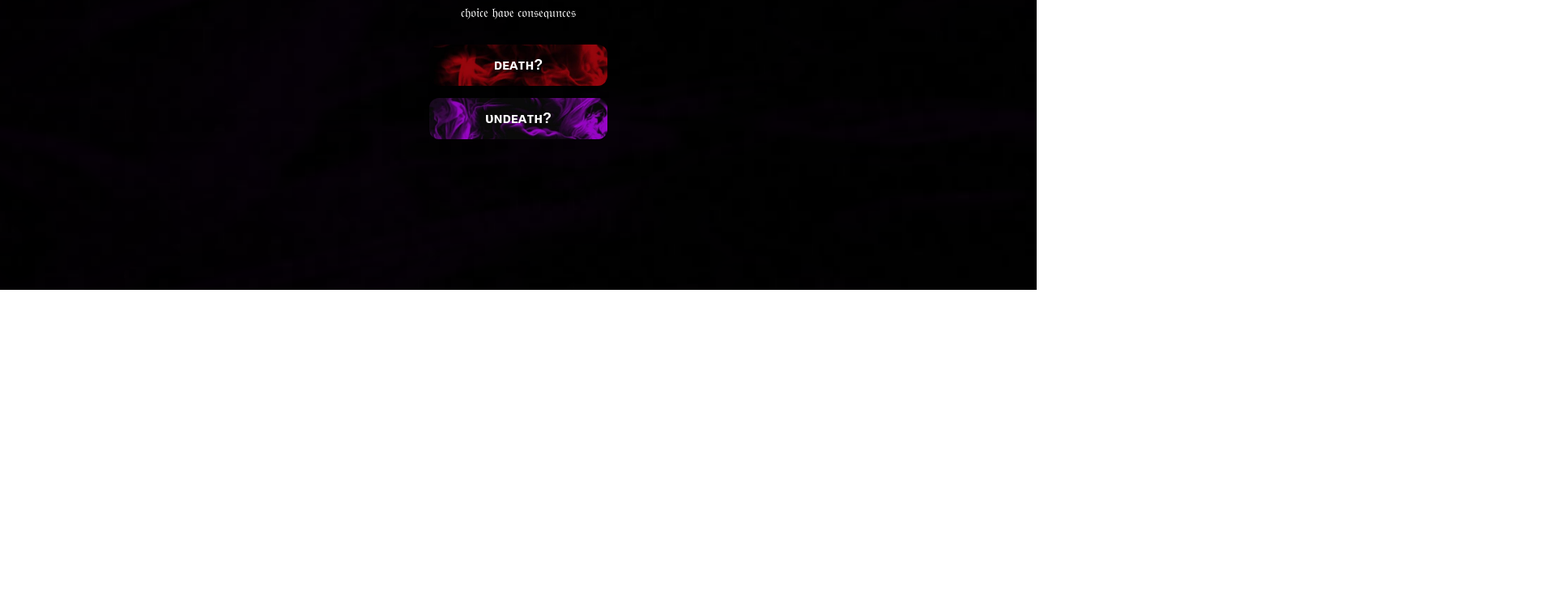
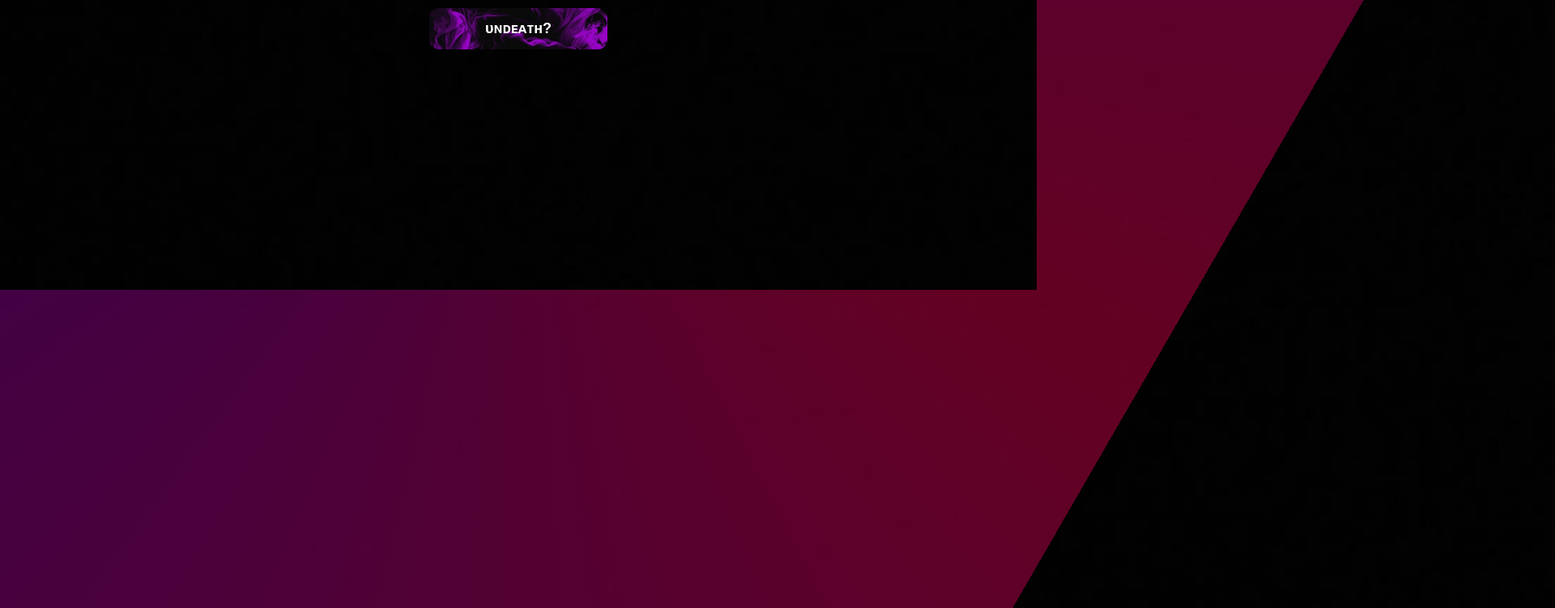
Before and after one commit to MUHAMMADAZZAHRAN/Aaron, a plain HTML site: page index.html in a window 1280 px wide. Shown: the part 442-1193 px from the top of the page at 81% size, 1920 px wide, since content can reach past the window. Before the commit the page ends 800 px from the top, so only its background shows below. Drawn offline with Linux system fonts and the light colour scheme.

Commit message:
Add files via upload

```diff
--- a/index.html
+++ b/index.html
@@ -5,50 +5,34 @@
   <meta name="viewport" content="width=device-width, initial-scale=1.0">
   <title>Aaron Project</title>
   <style>
-    /* Reset dasar */
-    * {
-      margin: 0;
-      padding: 0;
-      box-sizing: border-box;
-    }
-
     /* Background utama */
     body {
       font-family: Arial, sans-serif;
       background: url("Black.jpeg") no-repeat center center fixed;
       background-size: cover;
+      text-align: center;
+      padding: 50px;
       color: #fff;
       text-shadow: 1px 1px 3px #000;
+      margin: 0;
       height: 100vh;
       overflow: hidden;
       position: relative;
-      display: flex;
-      justify-content: center;
-      align-items: center;
     }
 
-    /* Layer asap ungu-merah bergerak */
+    /* Animasi tepi ungu + merah */
     body::before {
       content: "";
       position: absolute;
-      top: 0;
-      left: 0;
-      right: 0;
-      bottom: 0;
-      background: url("ungu.jpg") no-repeat center center;
-      background-size: 300% 300%;
-      opacity: 0.35;
-      animation: smokeFlow 60s linear infinite;
+      top: -50%;
+      left: -50%;
+      width: 200%;
+      height: 200%;
+      background: conic-gradient(from 0deg, rgba(180,0,60,0.7), rgba(90,0,150,0.7), rgba(180,0,60,0.7));
+      animation: spin 15s linear infinite, pulse 3s ease-in-out infinite;
       z-index: 0;
     }
 
-    @keyframes smokeFlow {
-      0%   { background-position: 0% 50%; }
-      50%  { background-position: 100% 50%; }
-      100% { background-position: 0% 50%; }
-    }
-
-    /* Lapisan biar konten tetap jelas */
     body::after {
       content: "";
       position: absolute;
@@ -58,17 +42,23 @@
       bottom: 0;
       background: url("Black.jpeg") no-repeat center center fixed;
       background-size: cover;
-      opacity: 0.9;
       z-index: 1;
+    }
+
+    @keyframes spin {
+      0% { transform: rotate(0deg); }
+      100% { transform: rotate(360deg); }
+    }
+
+    @keyframes pulse {
+      0%, 100% { opacity: 0.4; }
+      50% { opacity: 0.9; }
     }
 
     /* Konten utama */
     .content {
       position: relative;
       z-index: 2;
-      text-align: center;
-      padding: 40px;
-      border-radius: 12px;
     }
 
     img {
```
